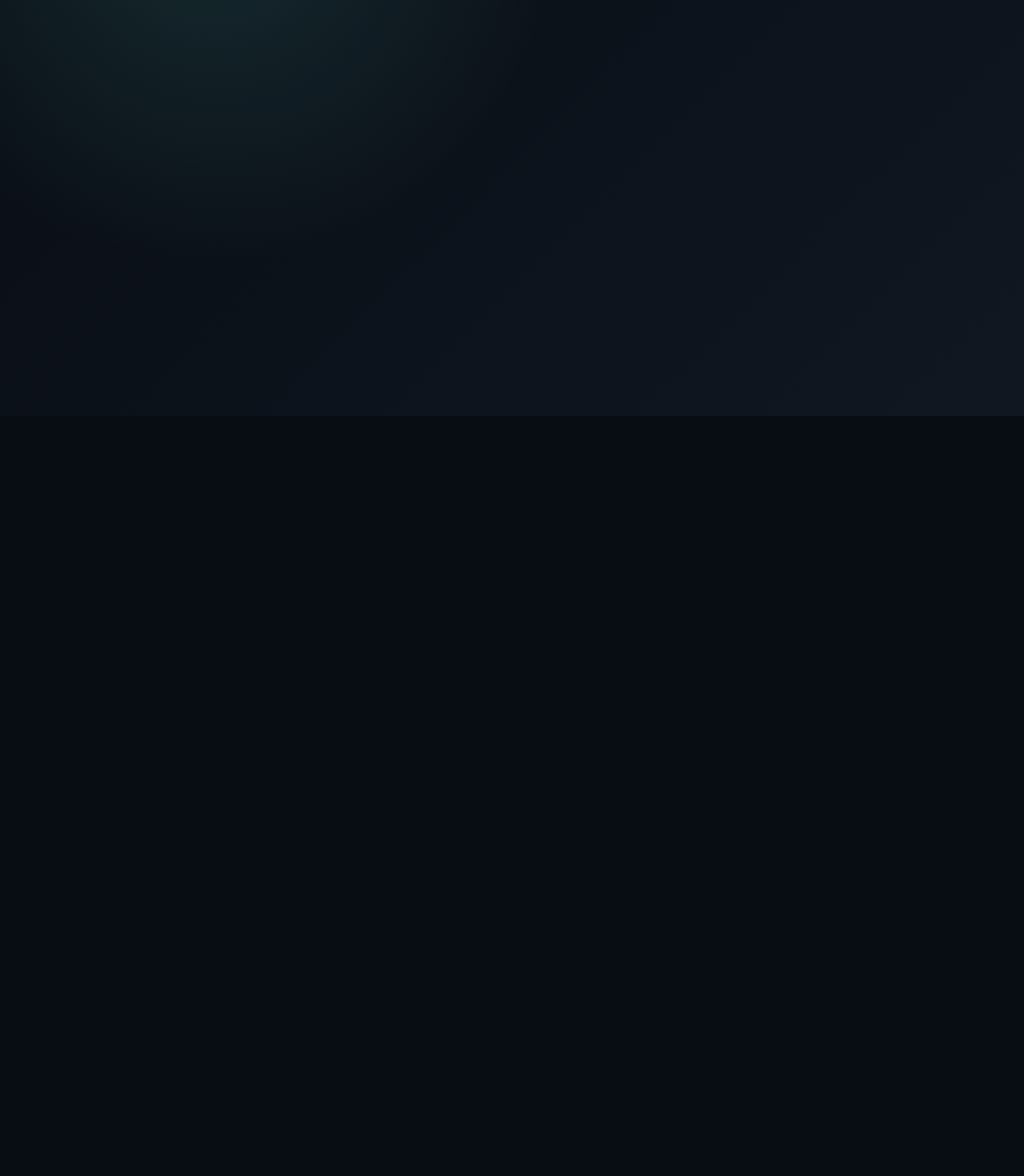
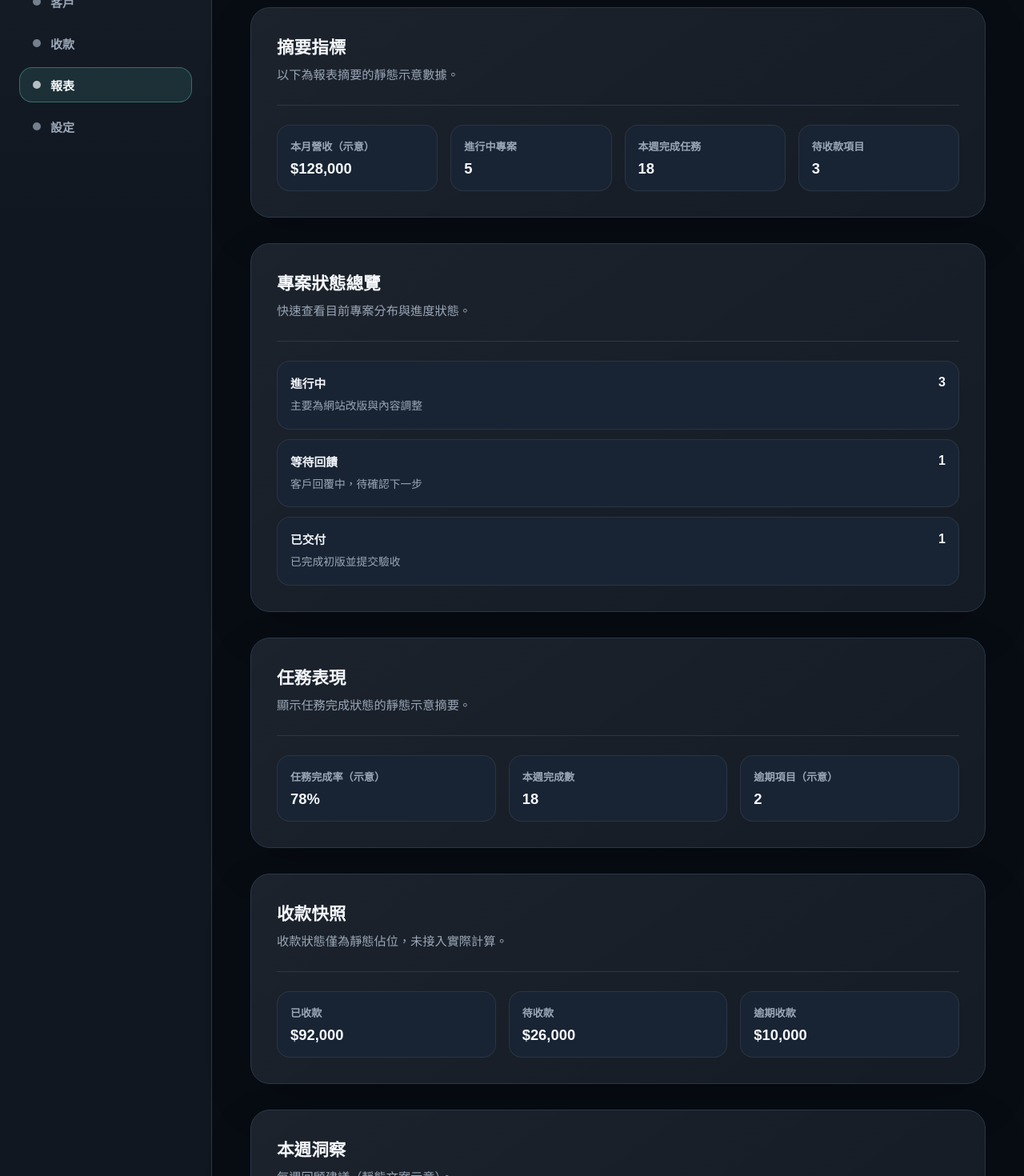
Before and after one commit to Harry-0824/my-brand-workspace, a React (Vite) app: page /reports in a window 1280 px wide. Before the commit this address had no page. Shown: the part 280-1750 px from the top of the page at 80% size. Before the commit the page ends 800 px from the top, so only its background shows below. Built offline with nearby package versions, Linux system fonts and the light colour scheme.

Commit message:
feat: create static reports page shell

```diff
--- a/src/app/App.tsx
+++ b/src/app/App.tsx
@@ -4,6 +4,7 @@ import { AppLayout } from "../layouts/AppLayout";
 import { ClientsPage } from "../pages/ClientsPage";
 import { InvoicesPage } from "../pages/InvoicesPage";
 import { ProjectsPage } from "../pages/ProjectsPage";
+import { ReportsPage } from "../pages/ReportsPage";
 import { SettingsPage } from "../pages/SettingsPage";
 import { TasksPage } from "../pages/TasksPage";
 
@@ -16,6 +17,7 @@ export function App() {
         <Route path="tasks" element={<TasksPage />} />
         <Route path="clients" element={<ClientsPage />} />
         <Route path="invoices" element={<InvoicesPage />} />
+        <Route path="reports" element={<ReportsPage />} />
         <Route path="settings" element={<SettingsPage />} />
       </Route>
     </Routes>
--- a/src/components/navigation/Sidebar.tsx
+++ b/src/components/navigation/Sidebar.tsx
@@ -7,6 +7,7 @@ const navItems = [
   { label: "任務", to: "/tasks" },
   { label: "客戶", to: "/clients" },
   { label: "收款", to: "/invoices" },
+  { label: "報表", to: "/reports" },
   { label: "設定", to: "/settings" }
 ] as const;
 
--- /dev/null
+++ b/src/pages/ReportsPage.tsx
@@ -0,0 +1,221 @@
+import styled from "styled-components";
+import {
+  PageDescription,
+  PageHeader,
+  PageMain,
+  PageTitle
+} from "../components/page/PageShell";
+import { DashboardPanel } from "../components/dashboard/shared/DashboardPanel";
+import { DashboardSectionHeader } from "../components/dashboard/shared/DashboardSectionHeader";
+
+const summaryMetrics = [
+  { label: "本月營收（示意）", value: "$128,000" },
+  { label: "進行中專案", value: "5" },
+  { label: "本週完成任務", value: "18" },
+  { label: "待收款項目", value: "3" }
+] as const;
+
+const projectStatusOverview = [
+  { status: "進行中", count: "3", note: "主要為網站改版與內容調整" },
+  { status: "等待回饋", count: "1", note: "客戶回覆中，待確認下一步" },
+  { status: "已交付", count: "1", note: "已完成初版並提交驗收" }
+] as const;
+
+const taskPerformance = [
+  { label: "任務完成率（示意）", value: "78%" },
+  { label: "本週完成數", value: "18" },
+  { label: "逾期項目（示意）", value: "2" }
+] as const;
+
+const revenueSnapshot = [
+  { label: "已收款", value: "$92,000" },
+  { label: "待收款", value: "$26,000" },
+  { label: "逾期收款", value: "$10,000" }
+] as const;
+
+export function ReportsPage() {
+  return (
+    <PageMain aria-labelledby="reports-page-title">
+      <PageHeader>
+        <PageTitle id="reports-page-title">報表</PageTitle>
+        <PageDescription>
+          檢視專案、任務與收款狀態的靜態分析頁面殼層。
+        </PageDescription>
+      </PageHeader>
+
+      <DashboardPanel aria-labelledby="reports-summary-title">
+        <DashboardSectionHeader
+          titleId="reports-summary-title"
+          title="摘要指標"
+          description="以下為報表摘要的靜態示意數據。"
+          withDivider
+        />
+        <MetricGrid>
+          {summaryMetrics.map((metric) => (
+            <MetricCard key={metric.label}>
+              <MetricLabel>{metric.label}</MetricLabel>
+              <MetricValue>{metric.value}</MetricValue>
+            </MetricCard>
+          ))}
+        </MetricGrid>
+      </DashboardPanel>
+
+      <DashboardPanel aria-labelledby="reports-project-status-title">
+        <DashboardSectionHeader
+          titleId="reports-project-status-title"
+          title="專案狀態總覽"
+          description="快速查看目前專案分布與進度狀態。"
+          withDivider
+        />
+        <List>
+          {projectStatusOverview.map((item) => (
+            <ListRow key={item.status}>
+              <RowHeader>
+                <StatusTitle>{item.status}</StatusTitle>
+                <StatusCount>{item.count}</StatusCount>
+              </RowHeader>
+              <RowNote>{item.note}</RowNote>
+            </ListRow>
+          ))}
+        </List>
+      </DashboardPanel>
+
+      <DashboardPanel aria-labelledby="reports-task-performance-title">
+        <DashboardSectionHeader
+          titleId="reports-task-performance-title"
+          title="任務表現"
+          description="顯示任務完成狀態的靜態示意摘要。"
+          withDivider
+        />
+        <TripletGrid>
+          {taskPerformance.map((item) => (
+            <TripletCard key={item.label}>
+              <MetricLabel>{item.label}</MetricLabel>
+              <MetricValue>{item.value}</MetricValue>
+            </TripletCard>
+          ))}
+        </TripletGrid>
+      </DashboardPanel>
+
+      <DashboardPanel aria-labelledby="reports-revenue-title">
+        <DashboardSectionHeader
+          titleId="reports-revenue-title"
+          title="收款快照"
+          description="收款狀態僅為靜態佔位，未接入實際計算。"
+          withDivider
+        />
+        <TripletGrid>
+          {revenueSnapshot.map((item) => (
+            <TripletCard key={item.label}>
+              <MetricLabel>{item.label}</MetricLabel>
+              <MetricValue>{item.value}</MetricValue>
+            </TripletCard>
+          ))}
+        </TripletGrid>
+      </DashboardPanel>
+
+      <DashboardPanel aria-labelledby="reports-insight-title">
+        <DashboardSectionHeader
+          titleId="reports-insight-title"
+          title="本週洞察"
+          description="每週回顧建議（靜態文案示意）。"
+          withDivider
+        />
+        <InsightText>
+          建議優先處理待收款與逾期項目，同時集中追蹤等待回饋的專案，避免影響下週交付節奏。
+        </InsightText>
+      </DashboardPanel>
+    </PageMain>
+  );
+}
+
+const MetricGrid = styled.div`
+  margin-top: ${({ theme }) => theme.spacing.lg};
+  display: grid;
+  grid-template-columns: repeat(4, minmax(0, 1fr));
+  gap: ${({ theme }) => theme.spacing.md};
+`;
+
+const MetricCard = styled.article`
+  padding: ${({ theme }) => theme.spacing.md};
+  border: 1px solid rgb(255 255 255 / 0.08);
+  border-radius: ${({ theme }) => theme.radius.md};
+  background: ${({ theme }) => theme.surfaceElevated};
+`;
+
+const MetricLabel = styled.p`
+  color: ${({ theme }) => theme.textSecondary};
+  font-size: 0.82rem;
+  font-weight: 700;
+`;
+
+const MetricValue = styled.p`
+  margin-top: ${({ theme }) => theme.spacing.xs};
+  color: ${({ theme }) => theme.textPrimary};
+  font-size: 1.15rem;
+  font-weight: 800;
+`;
+
+const List = styled.div`
+  margin-top: ${({ theme }) => theme.spacing.lg};
+  display: grid;
+  gap: ${({ theme }) => theme.spacing.sm};
+`;
+
+const ListRow = styled.article`
+  padding: ${({ theme }) => theme.spacing.md};
+  border: 1px solid rgb(255 255 255 / 0.08);
+  border-radius: ${({ theme }) => theme.radius.md};
+  background: ${({ theme }) => theme.surfaceElevated};
+`;
+
+const RowHeader = styled.div`
+  display: flex;
+  align-items: center;
+  justify-content: space-between;
+  gap: ${({ theme }) => theme.spacing.md};
+`;
+
+const StatusTitle = styled.h3`
+  color: ${({ theme }) => theme.textPrimary};
+  font-size: 0.92rem;
+  font-weight: 800;
+`;
+
+const StatusCount = styled.p`
+  color: ${({ theme }) => theme.textPrimary};
+  font-size: 1rem;
+  font-weight: 800;
+`;
+
+const RowNote = styled.p`
+  margin-top: ${({ theme }) => theme.spacing.xs};
+  color: ${({ theme }) => theme.textSecondary};
+  font-size: 0.86rem;
+  line-height: 1.65;
+`;
+
+const TripletGrid = styled.div`
+  margin-top: ${({ theme }) => theme.spacing.lg};
+  display: grid;
+  grid-template-columns: repeat(3, minmax(0, 1fr));
+  gap: ${({ theme }) => theme.spacing.md};
+`;
+
+const TripletCard = styled.article`
+  padding: ${({ theme }) => theme.spacing.md};
+  border: 1px solid rgb(255 255 255 / 0.08);
+  border-radius: ${({ theme }) => theme.radius.md};
+  background: ${({ theme }) => theme.surfaceElevated};
+`;
+
+const InsightText = styled.p`
+  margin-top: ${({ theme }) => theme.spacing.lg};
+  padding: ${({ theme }) => theme.spacing.md};
+  border: 1px solid rgb(98 214 199 / 0.25);
+  border-radius: ${({ theme }) => theme.radius.md};
+  color: ${({ theme }) => theme.textPrimary};
+  background: rgb(98 214 199 / 0.08);
+  font-size: 0.9rem;
+  line-height: 1.7;
+`;
```
Also changed, not shown: 1 other file (tests, documents, lock files or other folders).
